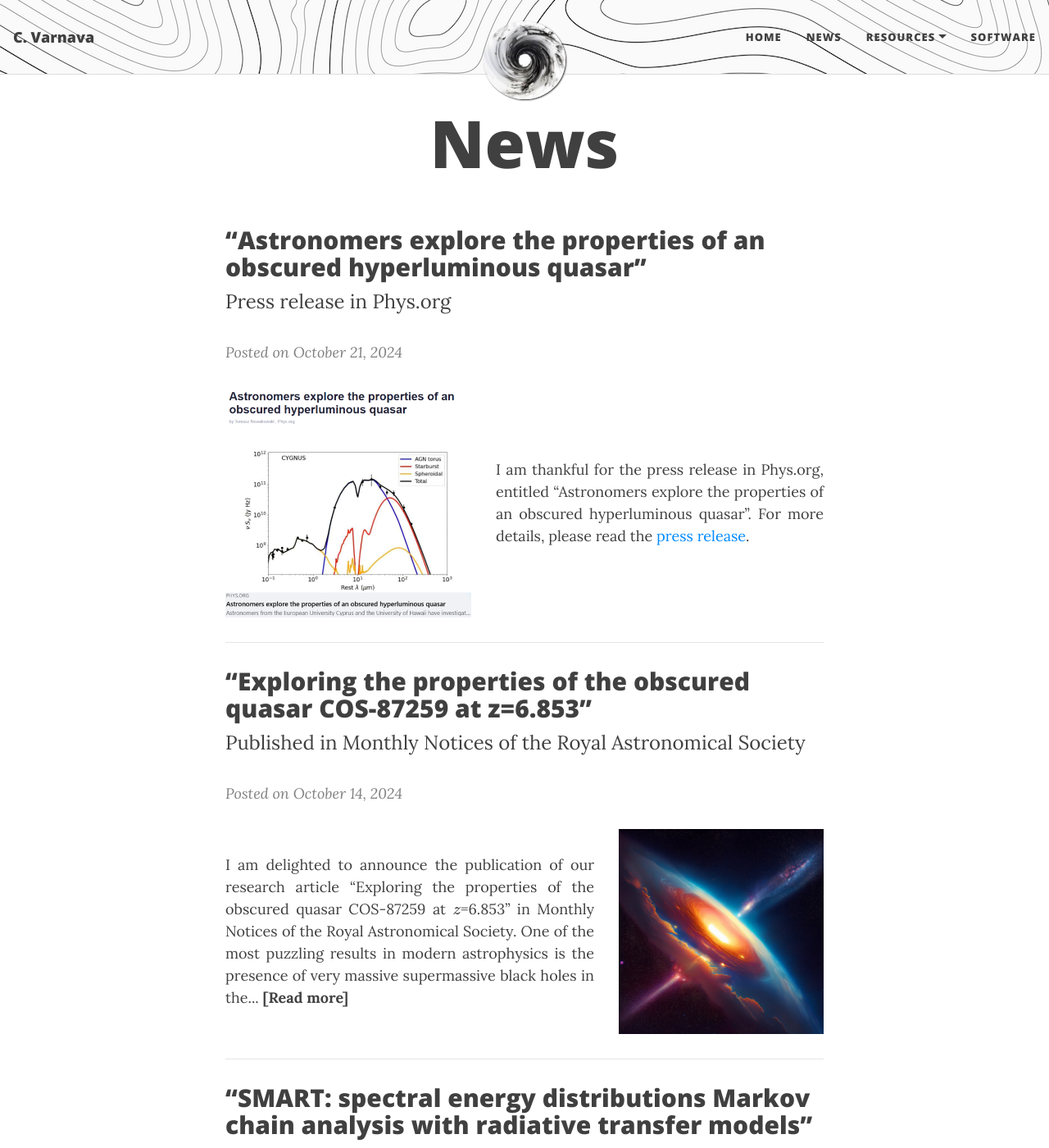
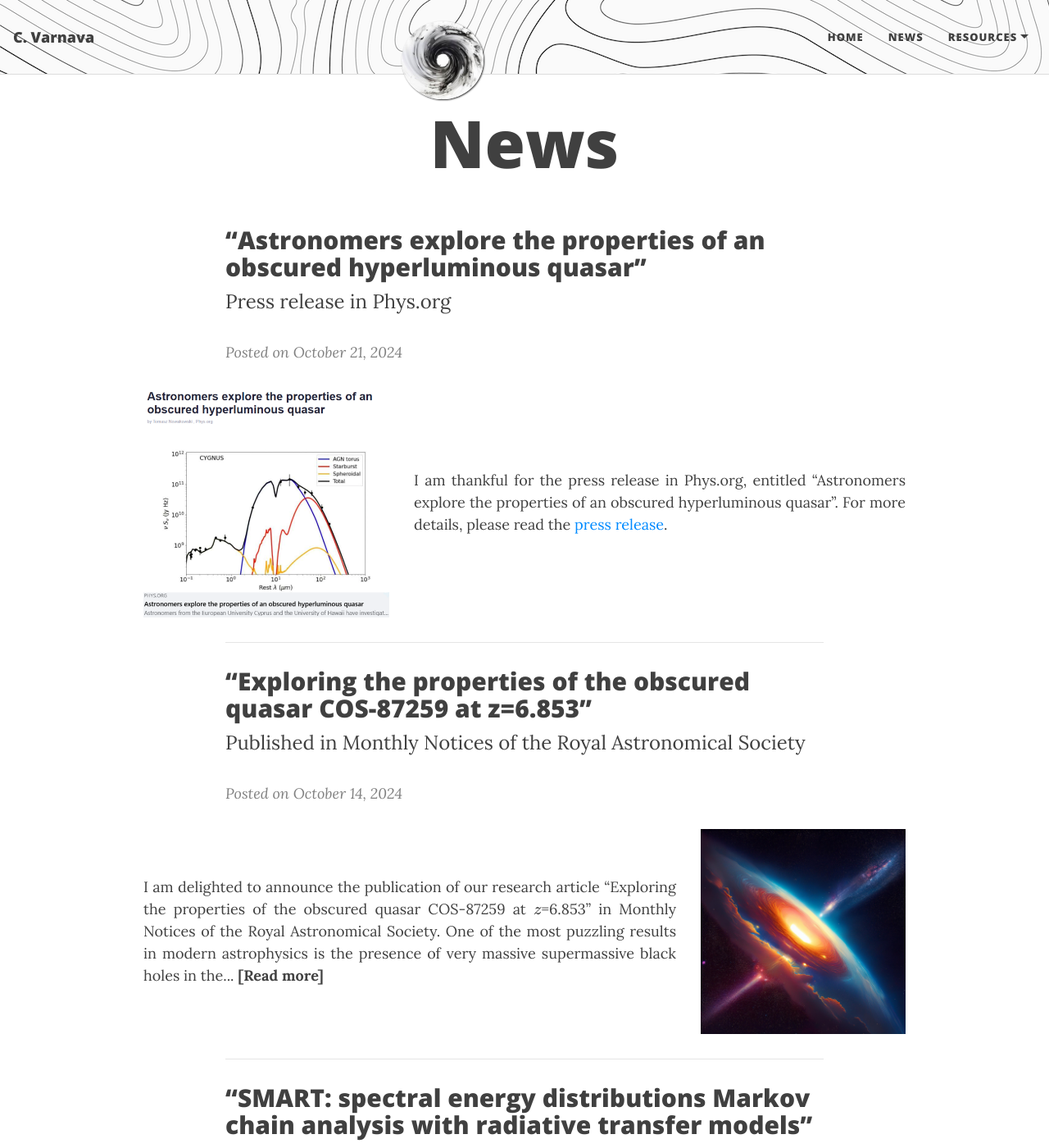
Before and after one commit to ch-var/ch-var.github.io, a Jekyll site: the page built from news.html, in a window 1280 px wide and 1400 px high. Shown: the whole window at 82% size. Built offline with Jekyll 4.4.1, drawn with Linux system fonts in a browser that asks for light colours; formulas are drawn with MathJax 3.

Commit message:
Update news.html

```diff
--- a/news.html
+++ b/news.html
@@ -16,6 +16,14 @@ mathjax: true
 </div>
 
 <style>
+  /* For desktop screens */
+  @media (min-width: 601px) {
+    div {
+      margin-left: -100px;
+      margin-right: -100px;
+    }
+  }
+
   /* For smaller screens like mobile */
   @media (max-width: 600px) {
     div {
@@ -49,6 +57,14 @@ mathjax: true
 </div>
 
 <style>
+  /* For desktop screens */
+  @media (min-width: 601px) {
+    div {
+      margin-left: -100px;
+      margin-right: -100px;
+    }
+  }
+
   /* For smaller screens like mobile */
   @media (max-width: 600px) {
     div {
@@ -82,6 +98,14 @@ mathjax: true
 </div>
 
 <style>
+  /* For desktop screens */
+  @media (min-width: 601px) {
+    div {
+      margin-left: -100px;
+      margin-right: -100px;
+    }
+  }
+
   /* For smaller screens like mobile */
   @media (max-width: 600px) {
     div {
```
